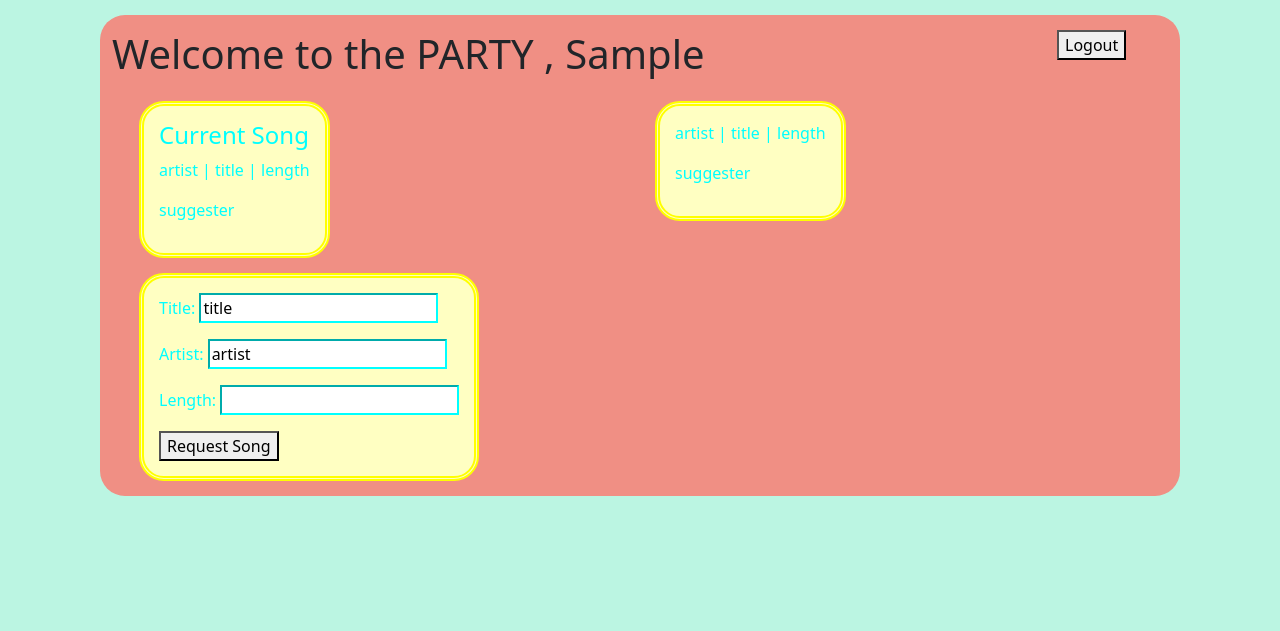
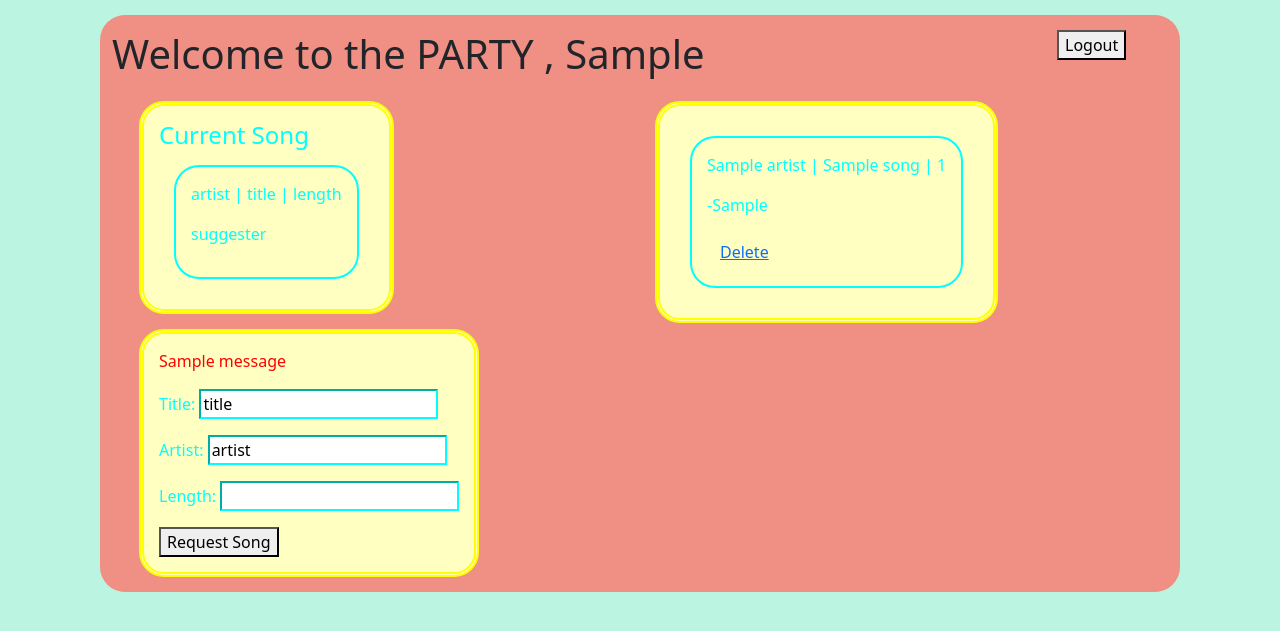
Before and after one commit to MsRice/RovingRave, a Flask app: template flask_app/templates/crowd_wall.html in a window 1280 px wide. Shown: the top 631 px of the page. Run offline with Flask 3, Linux system fonts and the light colour scheme; the template is opened without the code that fills it: most values are stand-ins (such as "Sample title", 1, 10 or a date in 2020); one stand-in notice (Sample message) is shown; some libraries are stand-ins or nearby versions.

Commit message:
get_all_songs, delete_songs, insert_songs

```diff
--- a/flask_app/static/css/crowd_style.css
+++ b/flask_app/static/css/crowd_style.css
@@ -48,3 +48,10 @@ input {
 .logout {
     flex: 1;
 }
+
+.song {
+    border: 2px solid aqua;
+    margin: 15px;
+    padding: 15px;
+    border-radius: 25px;
+}
--- a/flask_app/templates/crowd_wall.html
+++ b/flask_app/templates/crowd_wall.html
@@ -34,6 +34,15 @@
                     </div>
                 </div>
                 <div class="add-song">
+                    <div style="color: red;">
+                        {% with messages = get_flashed_messages() %} <!-- declare a variable called messages -->
+                        {% if messages %} <!-- check if there are any messages -->
+                        {% for message in messages %} <!-- loop through the messages -->
+                        <p>{{message}}</p> <!-- display each message in a paragraph tag -->
+                        {% endfor %}
+                        {% endif %}
+                        {% endwith %}
+                    </div>
                     <form action="/add_song" method="post">
                         <input type="hidden" name="user_id" value="{{user_info['id']}}">
                         <div class="mb-3">
@@ -57,10 +66,25 @@
             </div>
             <div class="col-2">
                 <div class="crowd-songs">
+
+                    {% for song in all_songs: %}
+
+
                     <div class="song">
-                        <p>artist | title | length</p>
-                        <p>suggester</p>
+                        <p>{{song.artist}} | {{song.title}} | {{song.length}}</p>
+                        <p>-{{song.first_name}}</p>
+
+                        {% if song.user_id == user_info['id'] %}
+                        <form action="/delete_song" method="post">
+                            <input type="hidden" name="song_id" value="{{song.id}}">
+                            <button type="submit" class="btn btn-link"> Delete</button>
+
+                        </form>
+
+                        {% endif %}
+
                     </div>
+                    {% endfor %}
                 </div>
 
             </div>
```
Also changed, not shown: flask_app/controllers/songs.py (+22 -9 lines), flask_app/models/song.py (+39 -2 lines).
